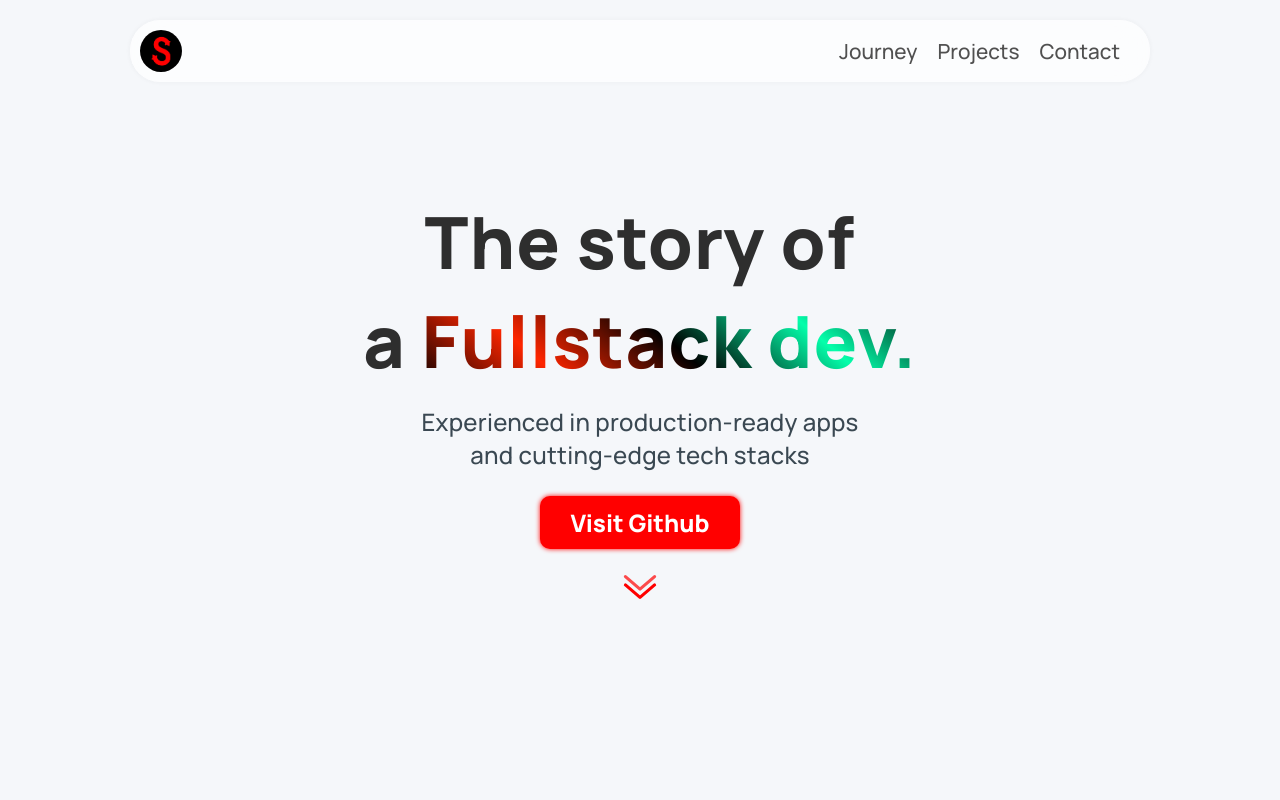
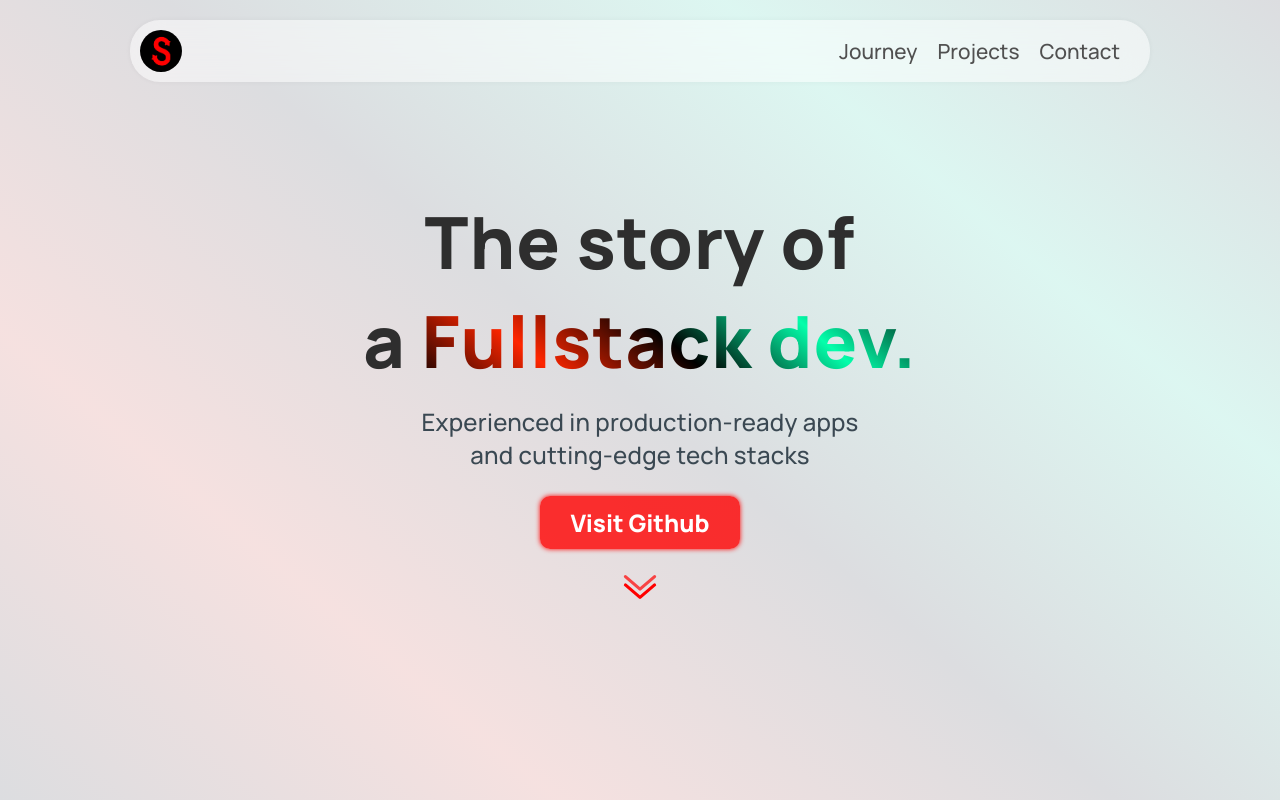
Before and after one commit to StamTsag/homepage, a SvelteKit app: page / in a window 1280 px wide. Shown: the top 800 px of the page. Built offline with nearby package versions, Linux system fonts and the light colour scheme.

Commit message:
Add blurred background

```diff
--- a/src/app.css
+++ b/src/app.css
@@ -32,7 +32,7 @@
 button {
     border-radius: 10px;
     border: none;
-    background: red;
+    background: rgb(255, 0, 0, 0.8);
     color: white;
     font-family: Manrope, sans-serif;
     font-weight: 700;
--- /dev/null
+++ b/src/lib/BlurredBackground.svelte
@@ -0,0 +1,20 @@
+<div class="bg" />
+
+<style>
+    .bg {
+        width: 100vw;
+        height: 100vh;
+        position: fixed;
+        background: -webkit-linear-gradient(
+            50deg,
+            #000000,
+            #ff2600,
+            #000000,
+            #04ffab,
+            #000000
+        );
+        opacity: 0.1;
+        top: 0;
+        z-index: -1;
+    }
+</style>
--- a/src/lib/Contact.svelte
+++ b/src/lib/Contact.svelte
@@ -66,7 +66,7 @@
 
 <style>
     .contact {
-        background: red;
+        background: rgb(255, 0, 0, 0.75);
         box-shadow: 0 0 15px red;
         color: white;
         display: flex;
--- a/src/lib/Top.svelte
+++ b/src/lib/Top.svelte
@@ -28,7 +28,7 @@
         left: 0;
         width: 1000px;
         padding: 10px;
-        background: rgb(255, 255, 255, 0.7);
+        background: rgb(255, 255, 255, 0.5);
         backdrop-filter: blur(15px);
         box-shadow: 0 0 5px rgba(65, 65, 65, 0.05);
         z-index: 1;
--- a/src/lib/TopAbout.svelte
+++ b/src/lib/TopAbout.svelte
@@ -141,8 +141,8 @@
         }
 
         button {
-            font-size: 1.2rem;
-            width: 150px;
+            font-size: 1.1rem;
+            width: 140px;
             cursor: default;
         }
 
--- a/src/routes/+page.svelte
+++ b/src/routes/+page.svelte
@@ -4,6 +4,7 @@
     import Top from '$lib/Top.svelte';
     import TopAbout from '$lib/TopAbout.svelte';
     import Journey from '$lib/Journey.svelte';
+    import BlurredBackground from '$lib/BlurredBackground.svelte';
 </script>
 
 <svelte:head>
@@ -15,3 +16,4 @@
 <Journey />
 <Projects />
 <Contact />
+<BlurredBackground />
```
